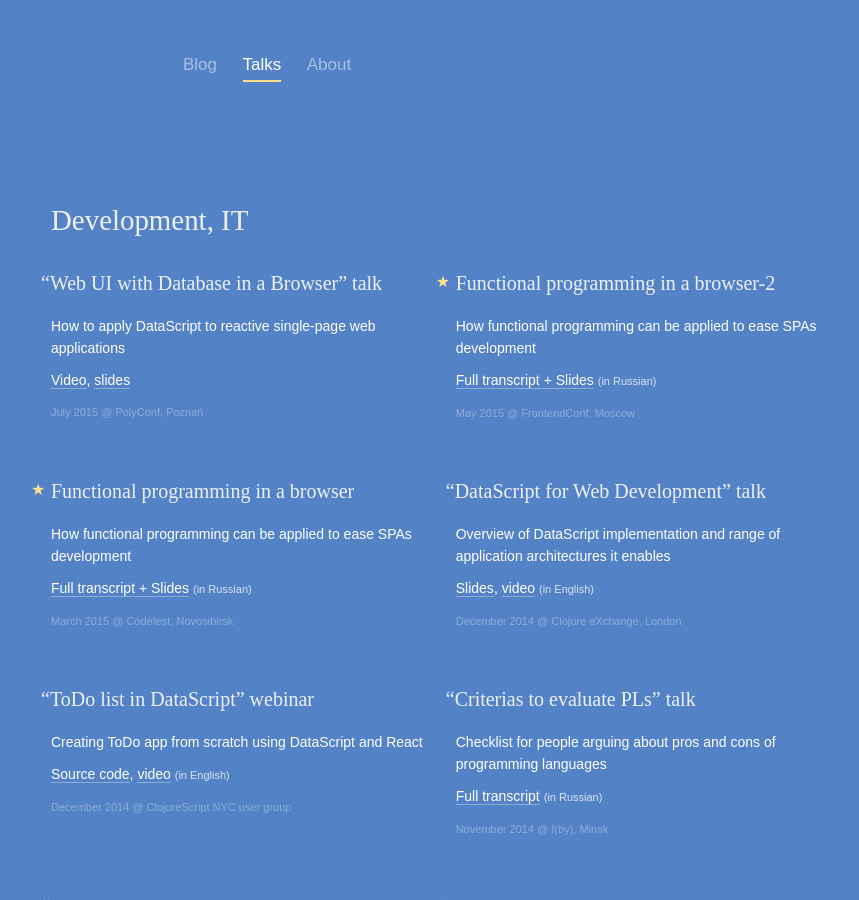
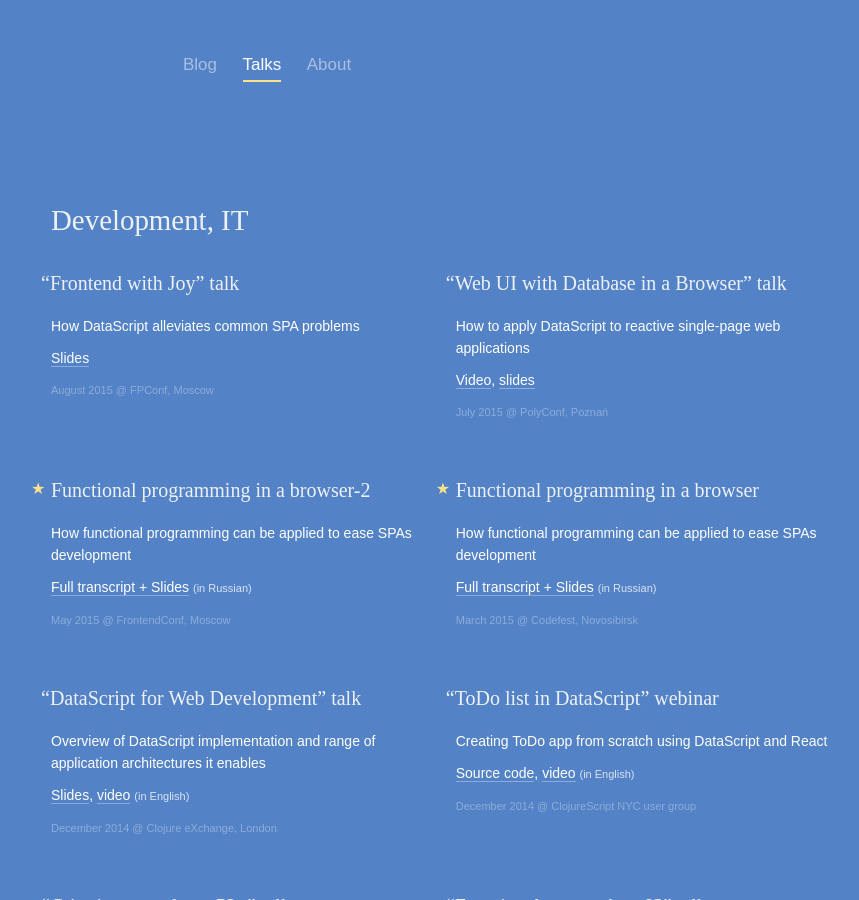
Before and after one commit to tonsky/tonsky.github.io, a Jekyll site: the page built from talks/index.html, in a window 1280 px wide and 900 px high. Shown: the whole window, without its empty margins (186-1045 px from the left). Built offline with Jekyll 4.4.1, drawn with Linux system fonts in a browser that asks for light colours; some web fonts are replaced.

Commit message:
added FPConf talk

```diff
--- a/talks/index.html
+++ b/talks/index.html
@@ -10,6 +10,13 @@ class: page_wide
 </ul>
 
 <h1>Development, IT</h1>
+
+<div class=event>
+    <h1><span class=q>“</span>Frontend with Joy” talk<span class="lang lang_en"></span></h1>
+    <p>How DataScript alleviates common SPA problems
+    <p class=links><a href="https://dl.dropboxusercontent.com/u/561580/conferences/2015.08%20fpconf.pdf">Slides</a>
+    <p class=where>August 2015 <span class=at>@</span>&nbsp;FPConf, Moscow</a>
+</div>
 
 <div class=event>
     <h1><span class=q>“</span>Web UI with Database in a Browser” talk<span class="lang lang_en"></span></h1>
```
